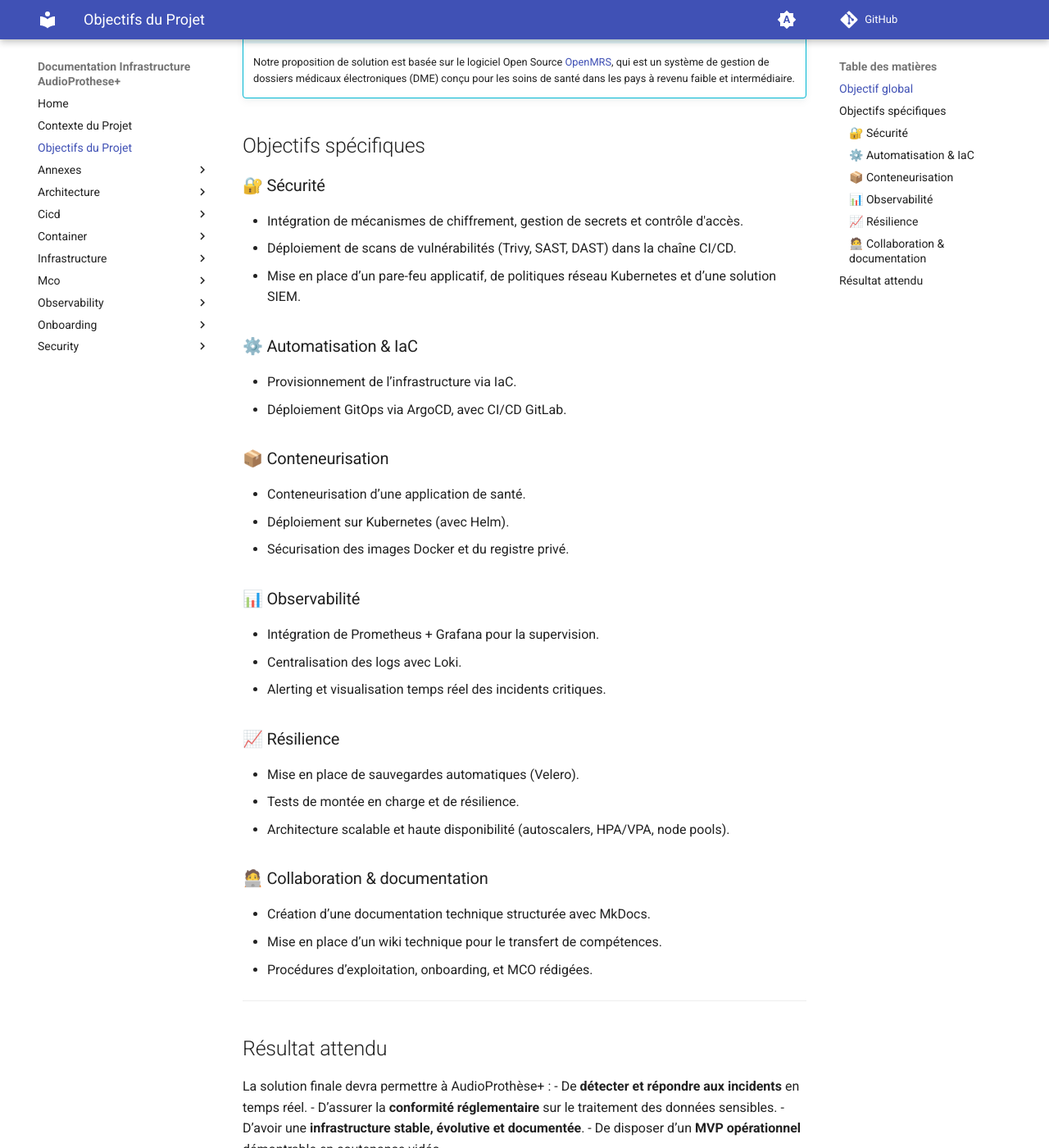
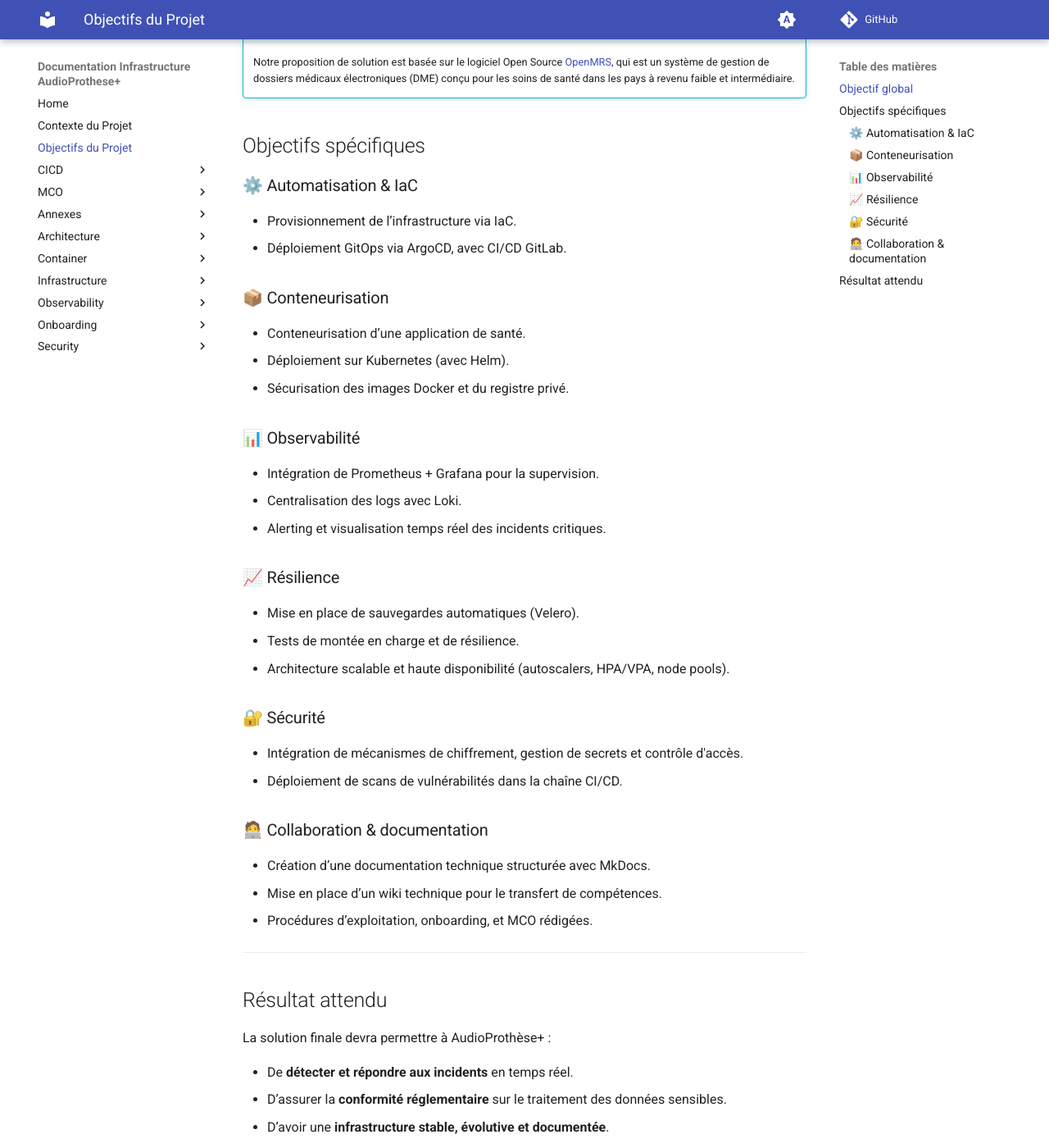
Before and after one commit to AudioProthese/openmrs-architecture-documentation, an MkDocs documentation site: the page built from docs/objectifs.md, in a window 1280 px wide and 1400 px high, scrolled down 312 px. Shown: the whole window at 82% size. Built offline with MkDocs 1.6.1 and Material for MkDocs 9.7.7, drawn with Linux system fonts in a browser that asks for light colours; comment, search, counter and statistics services are not loaded.

```diff
--- a/docs/objectifs.md
+++ b/docs/objectifs.md
@@ -9,31 +9,37 @@ Déployer une architecture automatisée, sécurisée et résiliente, autour d'un
 
 ## Objectifs spécifiques
 
-### 🔐 Sécurité
-- Intégration de mécanismes de chiffrement, gestion de secrets et contrôle d'accès.
-- Déploiement de scans de vulnérabilités (Trivy, SAST, DAST) dans la chaîne CI/CD.
-- Mise en place d’un pare-feu applicatif, de politiques réseau Kubernetes et d’une solution SIEM.
 
 ### ⚙️ Automatisation & IaC
+
 - Provisionnement de l’infrastructure via IaC.
 - Déploiement GitOps via ArgoCD, avec CI/CD GitLab.
 
 ### 📦 Conteneurisation
+
 - Conteneurisation d’une application de santé.
 - Déploiement sur Kubernetes (avec Helm).
 - Sécurisation des images Docker et du registre privé.
 
 ### 📊 Observabilité
+
 - Intégration de Prometheus + Grafana pour la supervision.
 - Centralisation des logs avec Loki.
 - Alerting et visualisation temps réel des incidents critiques.
 
 ### 📈 Résilience
+
 - Mise en place de sauvegardes automatiques (Velero).
 - Tests de montée en charge et de résilience.
 - Architecture scalable et haute disponibilité (autoscalers, HPA/VPA, node pools).
 
+### 🔐 Sécurité
+
+- Intégration de mécanismes de chiffrement, gestion de secrets et contrôle d'accès.
+- Déploiement de scans de vulnérabilités dans la chaîne CI/CD.
+
 ### 🧑‍💻 Collaboration & documentation
+
 - Création d’une documentation technique structurée avec MkDocs.
 - Mise en place d’un wiki technique pour le transfert de compétences.
 - Procédures d’exploitation, onboarding, et MCO rédigées.
@@ -43,6 +49,7 @@ Déployer une architecture automatisée, sécurisée et résiliente, autour d'un
 ## Résultat attendu
 
 La solution finale devra permettre à AudioProthèse+ :
+
 - De **détecter et répondre aux incidents** en temps réel.
 - D’assurer la **conformité réglementaire** sur le traitement des données sensibles.
 - D’avoir une **infrastructure stable, évolutive et documentée**.
```
Also changed, not shown: docs/contexte.md (+1 -0 lines), docs/index.md (+1 -1 lines), docs/CICD/deployment-strategies.md (renamed from docs/cicd/deployment-strategies.md), docs/CICD/github-actions.md (renamed from docs/cicd/github-actions.md), docs/CICD/gitops.md (renamed from docs/cicd/gitops.md), docs/CICD/pipelines.md (renamed from docs/cicd/pipelines.md), docs/MCO/backup.md (renamed from docs/mco/backup.md), docs/MCO/incidents.md (renamed from docs/mco/incidents.md), docs/MCO/journal.md (renamed from docs/mco/journal.md), docs/MCO/maintenance.md (renamed from docs/mco/maintenance.md), docs/MCO/procedures.md (renamed from docs/mco/procedures.md).
